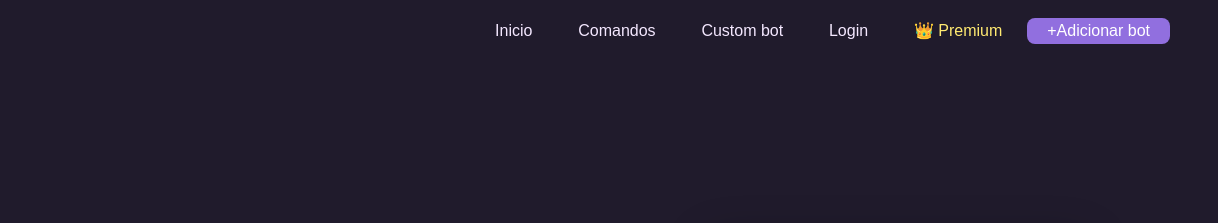
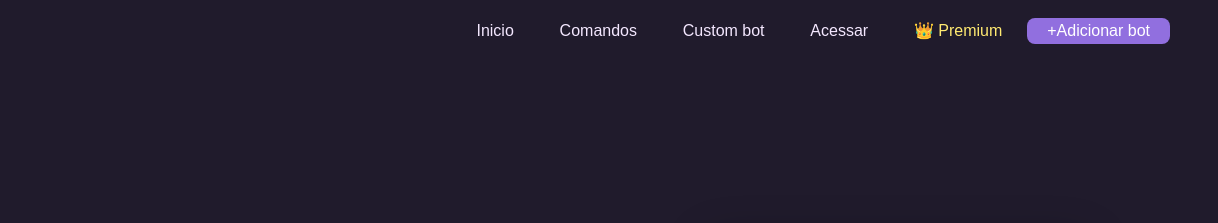
Before and after one commit to Sarinha09/AstroBot, a plain HTML site: page index.html in a window 1280 px wide. Shown: the top 223 px of the page, 62-1280 px from the left. Drawn offline with Linux system fonts and the light colour scheme.

Commit message:
Update index.html

```diff
--- a/index.html
+++ b/index.html
@@ -17,7 +17,7 @@
             <a href="index.html"><button>Inicio</button></a>
             <a href="#"><button>Comandos</button></a>
             <a href="#"><button>Custom bot</button></a>
-            <a href="#"><button>Login</button></a>
+            <a href="#"><button>Acessar</button></a>
             <a href="#"><button id="btn-premium">👑 Premium</button></a>
             <a href="#"> <button id="btn-add">+Adicionar bot</button></a>
         </div>
```
